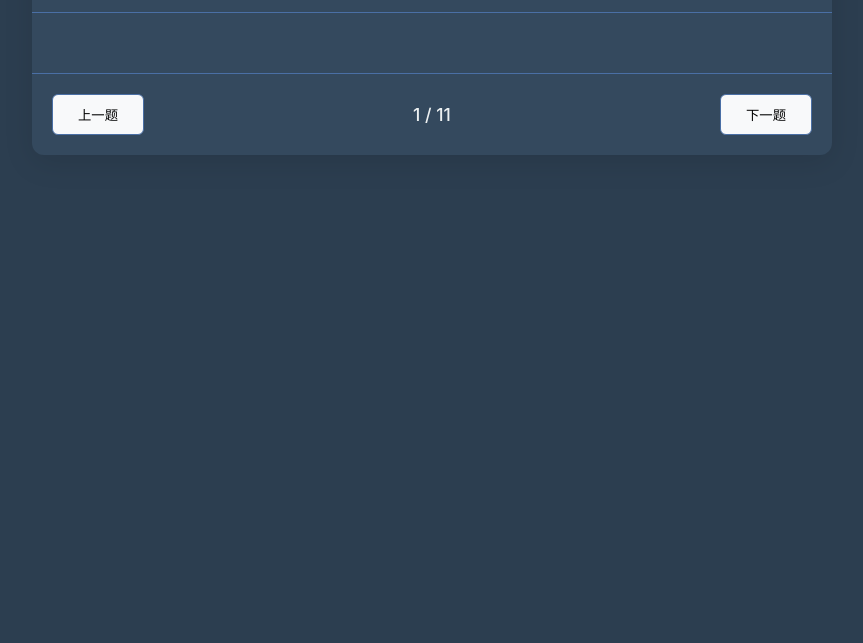
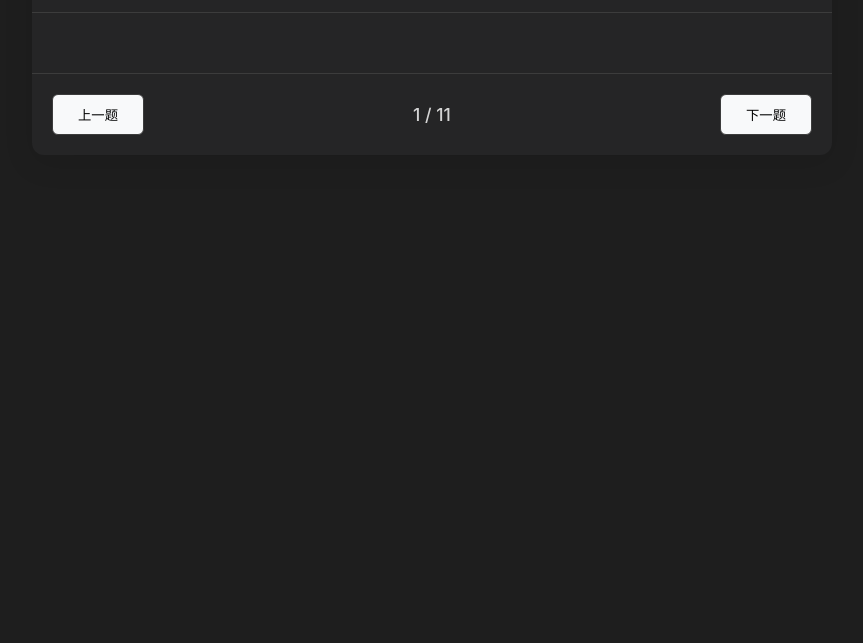
Before and after one commit to 2548876626/K3-Drill, a plain HTML site: page index.html in a window 1280 px wide. Shown: the part 157-800 px from the top of the page, without its empty margins (208-1071 px from the left). Drawn offline with Linux system fonts and the dark colour scheme.

Commit message:
style: refine dark mode theme to a high-contrast black

```diff
--- a/style.css
+++ b/style.css
@@ -17,22 +17,25 @@
     --highlight-bg-color: #eaf5ff;
 }
 
-/* Dark Mode Colors */
+/* Dark Mode Colors (V2 - High Contrast Black) */
 @media (prefers-color-scheme: dark) {
     :root {
-        --primary-color: #4aa3df;
-        --correct-color: #2ecc71;
-        --incorrect-color: #e74c3c;
-        --review-color: #f39c12;
-        --shuffle-color: #9b59b6;
-        --reset-color: #1abc9c;
-        --favorite-color: #f1c40f;
-        --bg-color: #2c3e50;
-        --card-bg-color: #34495e;
-        --text-color: #ecf0f1;
-        --text-color-light: #95a5a6;
-        --border-color: #4a6fa5;
-        --highlight-bg-color: #4a6fa5;
+        /* --- 主色调和功能色 --- */
+        --primary-color: #4a90e2;      /* 蓝色可以稍微亮一点，更突出 */
+        --correct-color: #2ecc71;      /* 绿色保持不变 */
+        --incorrect-color: #e74c3c;    /* 红色保持不变 */
+        --review-color: #f39c12;       /* 橙色保持不变 */
+        --shuffle-color: #9b59b6;       /* 紫色保持不变 */
+        --reset-color: #1abc9c;        /* 青色保持不变 */
+        --favorite-color: #f1c40f;     /* 黄色保持不变 */
+
+        /* --- 核心背景和文本颜色 (关键修改) --- */
+        --bg-color: #1e1e1e;           /* 页面背景色 -> VS Code 的深黑色 */
+        --card-bg-color: #252526;      /* 卡片/容器背景色 -> VS Code 的面板色 */
+        --text-color: #d4d4d4;         /* 主要文本颜色 -> 亮灰色，对比度高 */
+        --text-color-light: #808080;   /* 次要文本颜色 -> 中灰色 */
+        --border-color: #3c3c3c;       /* 边框颜色 -> 深灰色 */
+        --highlight-bg-color: #37373d; /* 选中项的背景色 */
     }
 }
 
```
